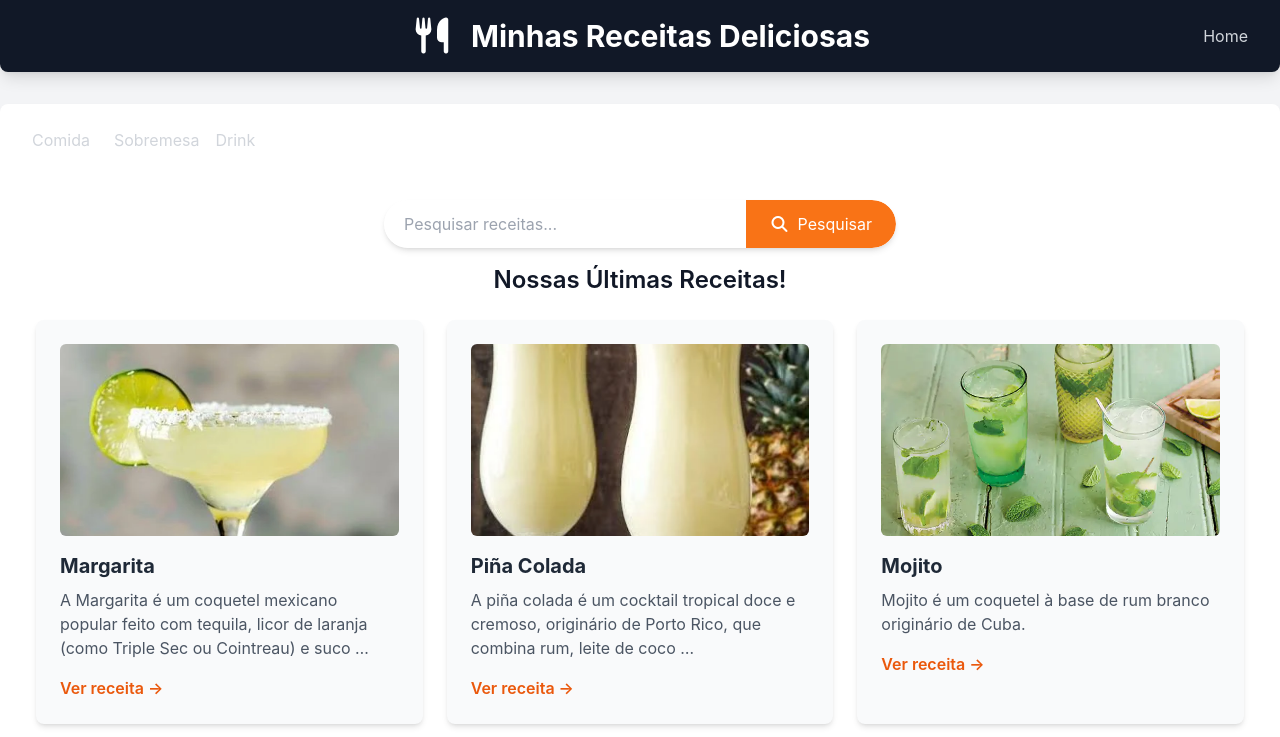
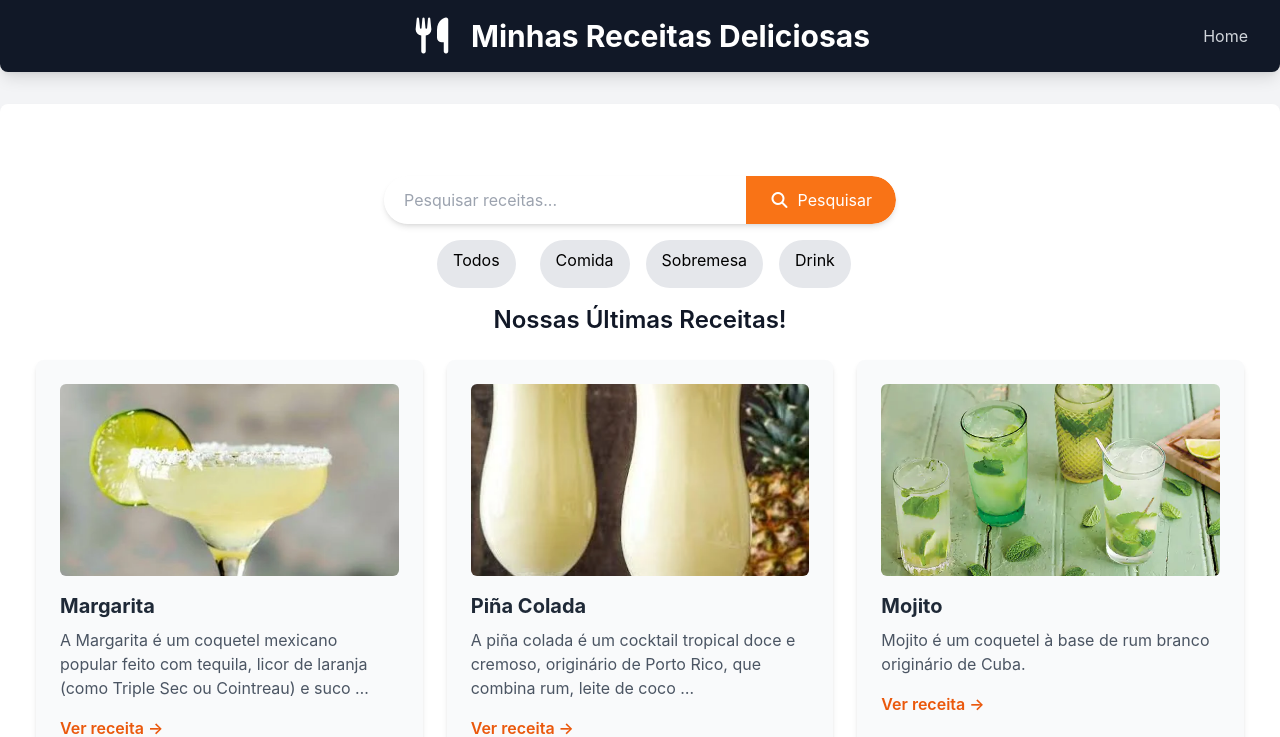
Before and after one commit to Joao-H-Moreira/Projeto2, a Django app: page /receitas/ in a window 1280 px wide. Shown: the top 737 px of the page. Run offline with Django 5.2, Linux system fonts and the light colour scheme; data comes from the database, SQL or seed files in the repository; both versions use the stored data as it was after the commit; some libraries are stand-ins or nearby versions.

Commit message:
adição dos botoes de classe dos alimentos

```diff
--- a/receitas/templates/receitas/home.html
+++ b/receitas/templates/receitas/home.html
@@ -5,11 +5,6 @@ a página terá um fundo cinza claro e texto cinza escuro.-->
 {% block title %}Home - Minhas Receitas{% endblock %}
 
 {% block content %}
-<nav class="ml-auto relative z-10 flex space-x-4">
-    <a href="{% url 'home' %}?categoria=comida" class="text-gray-300 hover:text-orange-600 mx-2">Comida</a>
-    <a href="{% url 'home' %}?categoria=sobremesa" class="text-gray-300 hover:text-orange-600 mx-2">Sobremesa</a>
-    <a href="{% url 'home' %}?categoria=drink" class="text-gray-300 hover:text-orange-600 mx-2">Drink</a>
-</nav>
 <section class="container mx-auto mt-8 p-4 flex justify-center">
     <form method="get" action="{% url 'pesquisar_receitas' %}"
         class="w-full max-w-lg flex bg-white rounded-full shadow-md overflow-hidden">
@@ -21,6 +16,12 @@ a página terá um fundo cinza claro e texto cinza escuro.-->
         </button>
     </form>
 </section>
+<nav class="ml-auto relative z-10 flex space-x-4 justify-center w-full h-12 object-cover rounded-md mb-4">
+    <a href="{% url 'home' %}" class="text-black mx-2 px-4 py-2 bg-gray-200 rounded-full hover:text-white hover:bg-orange-600">Todos</a>
+    <a href="{% url 'home' %}?categoria=comida" class="text-black mx-2 px-4 py-2 bg-gray-200 rounded-full  hover:text-white hover:bg-orange-600">Comida</a>
+    <a href="{% url 'home' %}?categoria=sobremesa" class="text-black mx-2 px-4 py-2 bg-gray-200 rounded-full hover:text-white hover:bg-orange-600">Sobremesa</a>
+    <a href="{% url 'home' %}?categoria=drink" class="text-black mx-2 px-4 py-2 bg-gray-200 rounded-full hover:text-white hover:bg-orange-600">Drink</a>
+</nav>
 <!-- <main class="container mx-auto p-6 mt-8 bg-white rounded-lg shadow-md"> -->
     <h2 class="text-2xl font-semibold mb-6 text-center">
         Nossas Últimas Receitas!
```
Also changed, not shown: db.sqlite3, manage.py (line endings or trailing spaces), media/receitas/images/64-bk-6121-mojito.webp (added), media/receitas/images/images.webp (added), media/receitas/images/images_1.webp (added).
